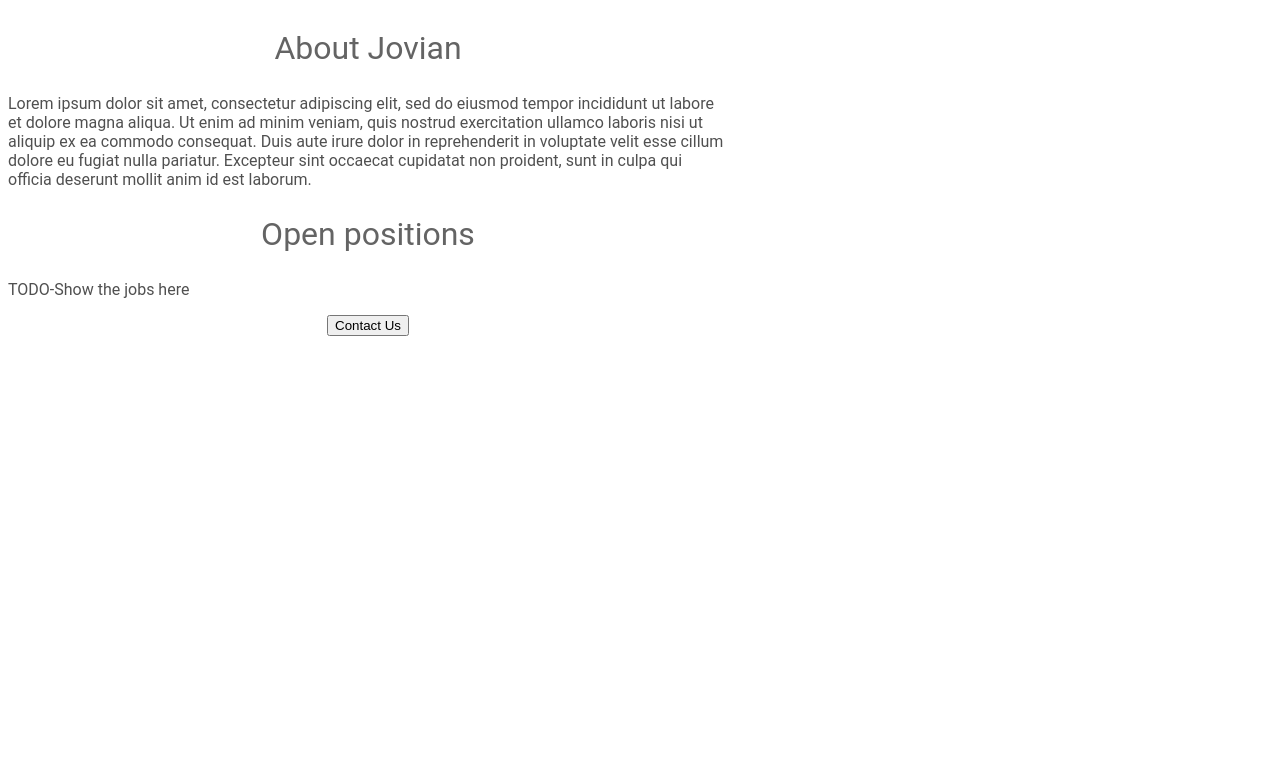
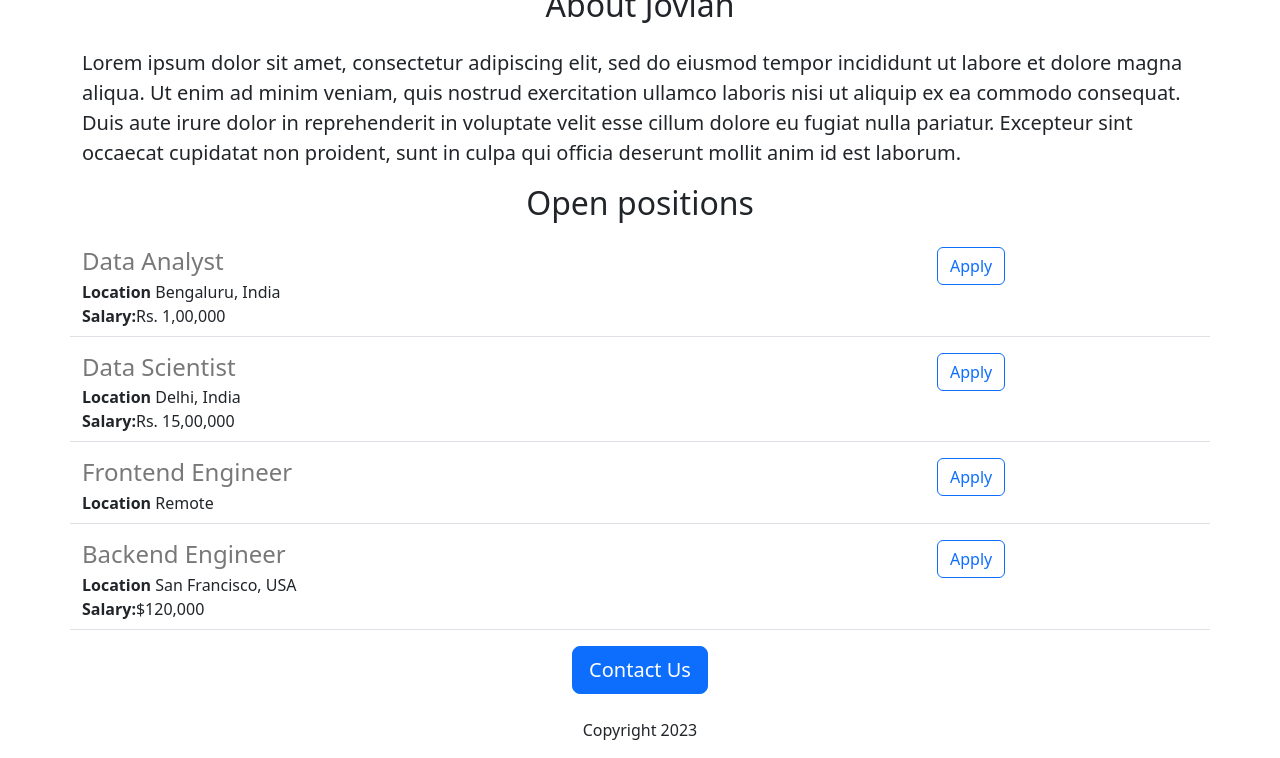
Before and after one commit to TanujRathore/carriers-website, a Flask app: page / in a window 1280 px wide. Shown: the part 462-1220 px from the top of the page. Before the commit the page ends 798 px from the top, so only its background shows below. Run offline with Flask 3, Linux system fonts and the light colour scheme.

Commit message:
Added dynamic data and API route

```diff
--- a/app.py
+++ b/app.py
@@ -1,10 +1,40 @@
-from flask import Flask, render_template
+from flask import Flask, render_template, jsonify
 
 app=Flask(__name__)
 
+JOBS = [
+  {
+    'id':1,
+    'title':'Data Analyst',
+    'location': 'Bengaluru, India',
+    'salary': 'Rs. 1,00,000'
+  },
+  {
+    'id':2,
+    'title':'Data Scientist',
+    'location': 'Delhi, India',
+    'salary': 'Rs. 15,00,000'
+  },
+  {
+    'id':3,
+    'title':'Frontend Engineer',
+    'location': 'Remote',
+  },
+  {
+    'id':4,
+    'title':'Backend Engineer',
+    'location': 'San Francisco, USA',
+    'salary': '$120,000'
+  }
+]
+
 @app.route("/")
 def hello_world():
-  return render_template('home.html')
+  return render_template('home.html',jobs=JOBS)
+
+@app.route("/api/jobs")
+def list_jobs():
+  return jsonify(JOBS)
 
 if __name__=='__main__':
   app.run(host='0.0.0.0',debug=True)
--- a/templates/home.html
+++ b/templates/home.html
@@ -2,52 +2,35 @@
 <html>
   <head>
     <title>jovian Careers</title>
+    <meta charset="utf-8">
+    <meta name="viewport" content="width=device-width, initial-scale=1">
+    <link href="https://cdn.jsdelivr.net/npm/bootstrap@5.3.0/dist/css/bootstrap.min.css" rel="stylesheet" integrity="sha384-9ndCyUaIbzAi2FUVXJi0CjmCapSmO7SnpJef0486qhLnuZ2cdeRhO02iuK6FUUVM" crossorigin="anonymous">
     <style>
-      h1 {
-        font-size: 40px;
-        font-family: Roboto;
-        font-weight:normal;
-        color: rgb(50,50,50);
-        text-align: center;
-      }
       #banner {
+        height: 360px;
         width: 100%;
-        height: 360px;
-        object-fit: cover;
-      }
-      h2 {
-        font-family:Roboto;
-        font-size: 32px;
-        color: rgb(100, 100, 100);
-        text-align: center;
-        font-weight: normal;
-      }
-      .bodytext {
-        font-family: Roboto;
-        color: rgb(80,80,80);
-
-      }
-
-      #container {
-        max-width: 720px;
-        margin: @ auto;
       }
     </style>
   </head>
   <body>
-    <div id="container">
-    <h1>Jovian Careers</h1>
-    <img id ="banner" src="https://carriers-website--tanuj-kumarkuma.repl.co/static/banner.jpeg" height="320">
-    <h2>About Jovian</h2>
-    <p class="bodytext">
+    <div class="container">
+    <h1 class="text-center mt-2 mb-4">Jovian Careers</h1>
+    <img class="img-fluid" id ="banner" src="https://carriers-website--tanuj-kumarkuma.repl.co/static/banner.jpeg" height="320">
+    <h2 class="text-center mt-2 mb-4">About Jovian</h2>
+    <p class="lead">
       Lorem ipsum dolor sit amet, consectetur adipiscing elit, sed do eiusmod tempor incididunt ut labore et dolore magna aliqua. Ut enim ad minim veniam, quis nostrud exercitation ullamco laboris nisi ut aliquip ex ea commodo consequat. Duis aute irure dolor in reprehenderit in voluptate velit esse cillum dolore eu fugiat nulla pariatur. Excepteur sint occaecat cupidatat non proident, sunt in culpa qui officia deserunt mollit anim id est laborum.
     </p>
-    <h2>
+    <h2 class="text-center mt-2 mb-4">
       Open positions
     </h2>
-    <p class="bodytext">TODO-Show the jobs here</p>
-      <div style="text-align:center;">
-    <button>Contact Us</button>
+    <div>
+      {% for job in jobs %}
+        {% include 'jobitem.html' %}
+      {% endfor %}
+    </div>
+      <div class="text-center">
+    <button class="btn btn-primary btn-lg">Contact Us</button>
+        <p class="mt-4">Copyright 2023</p>
       </div>
     </div>
   </body>
--- /dev/null
+++ b/templates/jobitem.html
@@ -0,0 +1,18 @@
+<div class="border-bottom row" style="margin-bottom:16px;padding-bottom:8px;">
+  <div class="col-9" >
+          <h4 style="color:rgb(120,120,120); margin-bottom:4px;">
+            {{job['title']}}
+          </h4>
+          <div>
+            <b>Location</b> {{job['location']}}
+          </div>
+          {% if 'salary' in job %}
+          <div>
+            <b>Salary:</b>{{job['salary']}}
+          </div>
+          {% endif %}
+  </div>
+  <div class="col-3">
+  <button type="button" class="btn btn-outline-primary">Apply</button>
+  </div>
+        </div>
```
